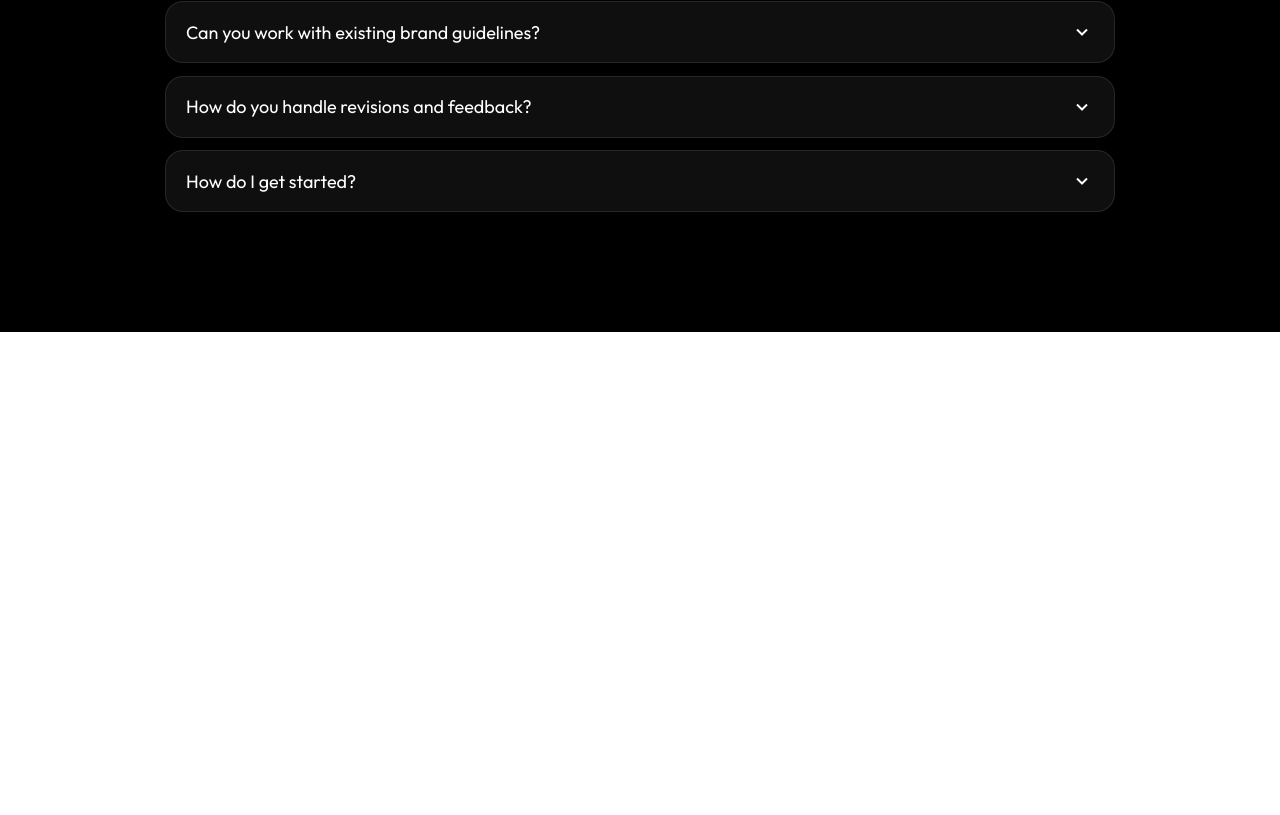
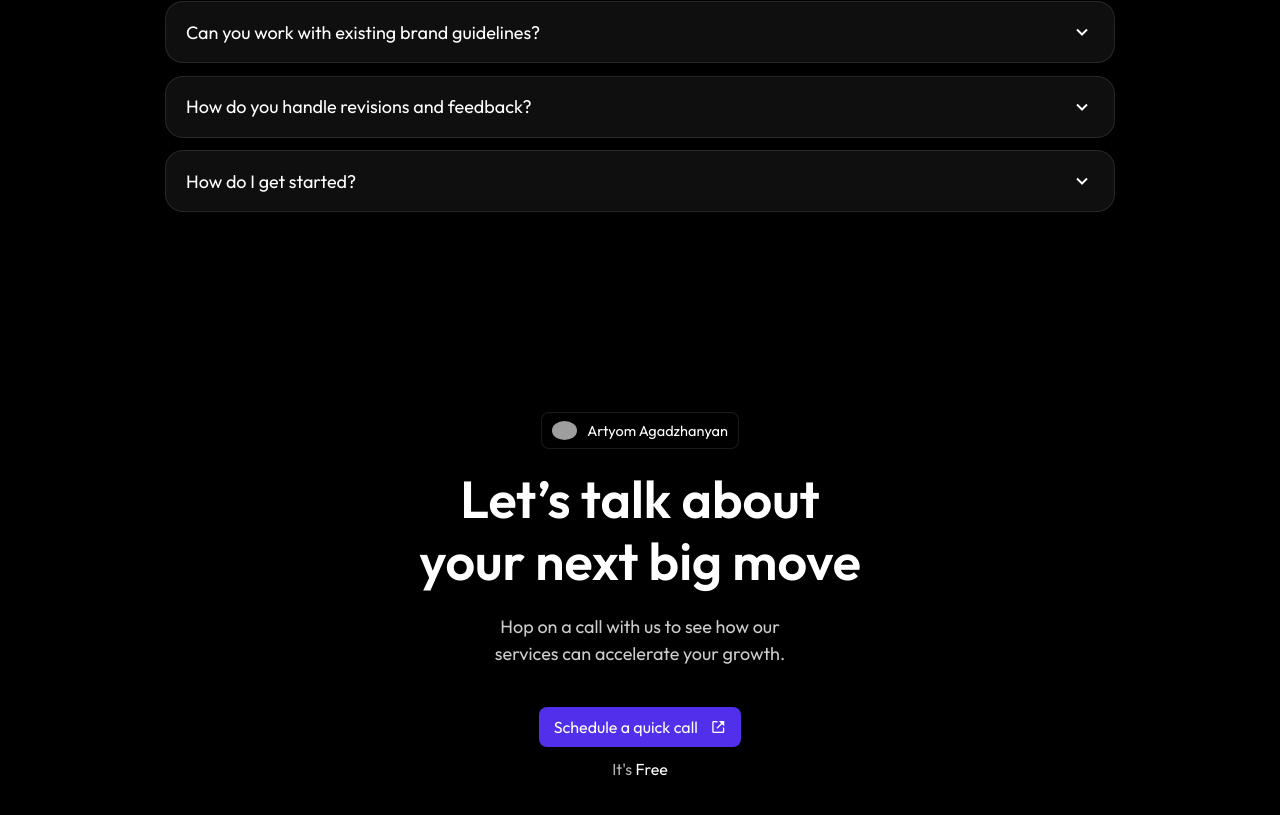
Before and after one commit to artyomagadzhanyan421/artyom-agadzhanyan, a React (Vite) app: page / in a window 1280 px wide. Shown: the part 3442-4257 px from the top of the page. Before the commit the page ends 3774 px from the top, so only its background shows below. Built offline with nearby package versions, Linux system fonts and the light colour scheme; grey boxes are pictures that could not be loaded.

Commit message:
layout for a banner

```diff
--- a/src/App.tsx
+++ b/src/App.tsx
@@ -7,6 +7,7 @@ import Process from './components/Process';
 import Plans from './components/Plans';
 import Faqs from './components/Faqs';
 import Contact from './components/Contact';
+import Banner from './components/Banner';
 
 function App() {
   return (
@@ -17,6 +18,7 @@ function App() {
       <Plans />
       <Contact />
       <Faqs />
+      <Banner />
     </div>
   )
 }
--- /dev/null
+++ b/src/components/Banner.tsx
@@ -0,0 +1,24 @@
+function Banner() {
+    return (
+        <div className="Process">
+            <div className="overlay"></div>
+            <center>
+                <div className="sub-head">
+                    <img src="/artyom.jpg" alt="image" />
+                    <span>Artyom Agadzhanyan</span>
+                </div>
+                <p className="heading" style={{ maxWidth: 450 }}>Let’s talk about your next big move</p>
+                <p className="pitch" style={{ maxWidth: 300 }}>Hop on a call with us to see how our services can accelerate your growth.</p>
+                <div className="links">
+                    <a href="#" className="nav-link">
+                        <span>Schedule a quick call</span>
+                        <i className='bx bx-link-external' style={{ fontSize: 16 }}></i>
+                    </a>
+                </div>
+                <p style={{ marginTop: 12.5, color: "rgba(255, 255, 255, .7)" }}>It's <span style={{ color: "white" }}>Free</span></p>
+            </center>
+        </div>
+    )
+}
+
+export default Banner
```
